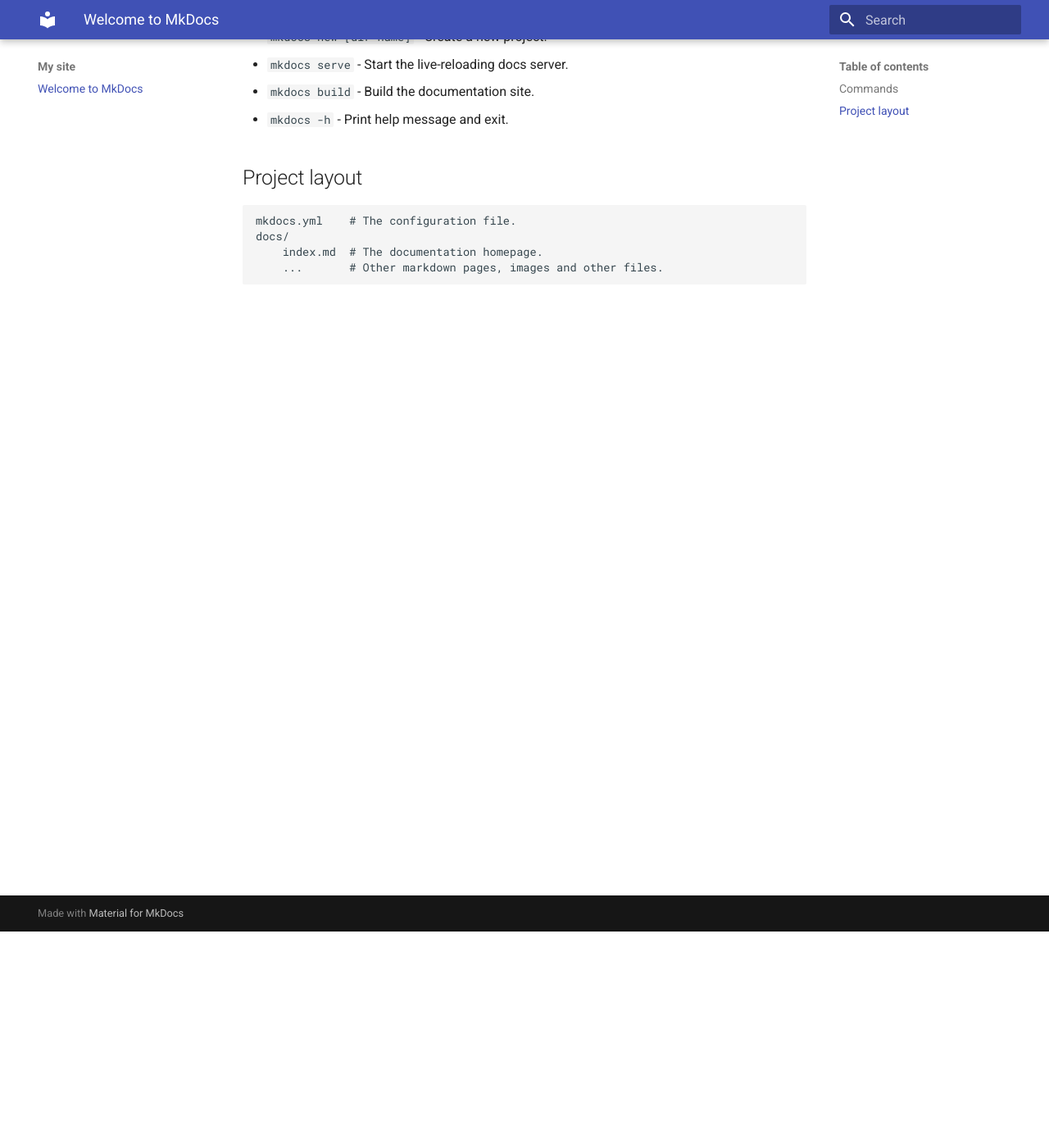
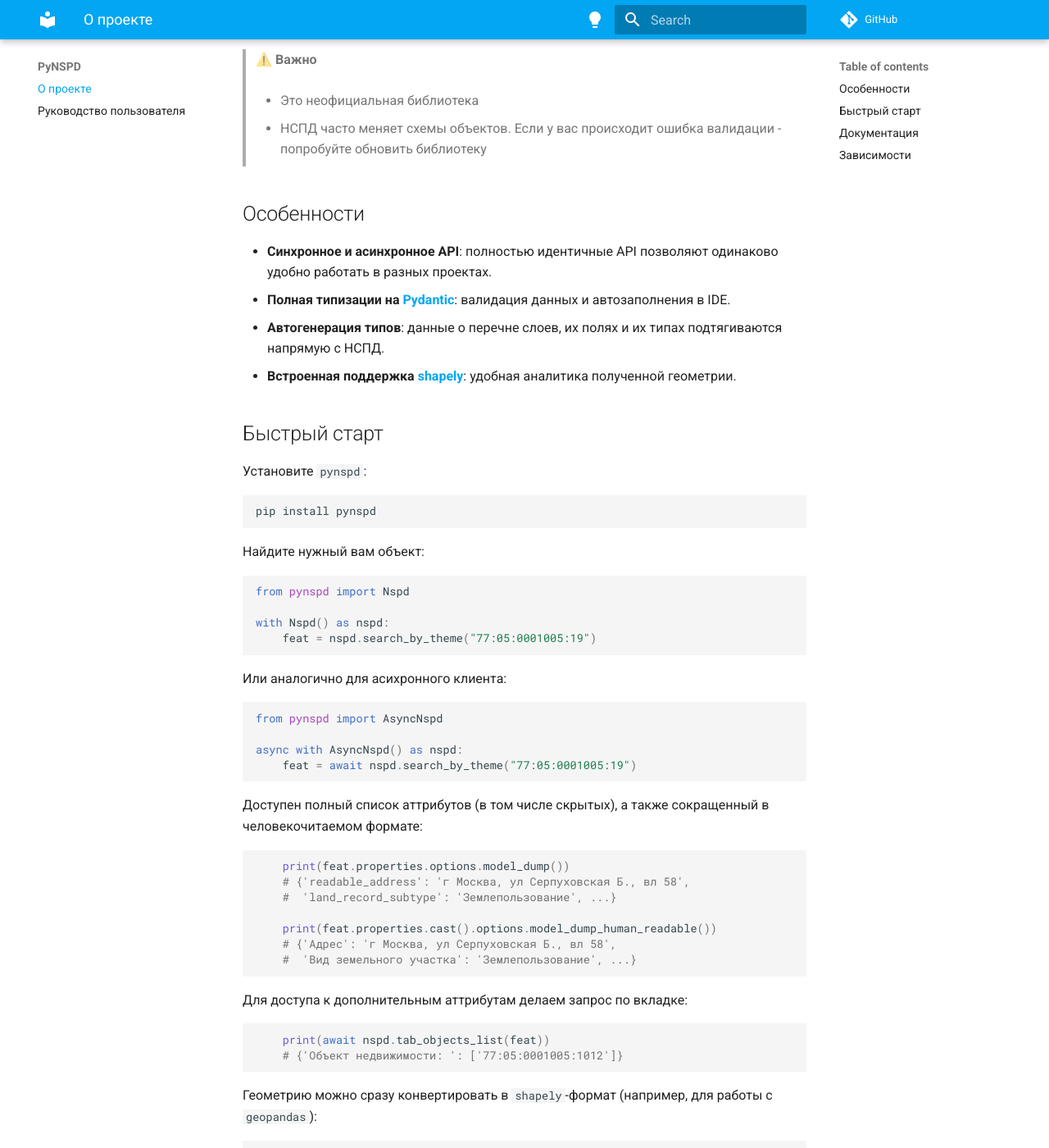
Before and after one commit to yazmolod/pynspd, an MkDocs documentation site: the page built from docs/README.md, in a window 1280 px wide and 1400 px high, scrolled down 264 px. Shown: the whole window at 82% size. Built offline with MkDocs 1.6.1 and Material for MkDocs 9.7.7, drawn with Linux system fonts in a browser that asks for light colours; comment, search, counter and statistics services are not loaded; some of the changed text lies outside the part shown; grey boxes are pictures that could not be loaded.

Commit message:
chore: update readme

````diff
--- /dev/null
+++ b/docs/README.md
@@ -0,0 +1,89 @@
+# PyNSPD
+
+<p align="center">
+  <em> Python-библиотека для работы с <a href="https://nspd.gov.ru" target="_blank">НСПД - Национальной системой пространственных данных</a> (ex-ПКК)</em>
+</p>
+<p align="center">
+  <a href="https://pypi.org/project/pynspd/" target="_blank">
+      <img alt="PyPI - Python Version" src="https://img.shields.io/pypi/pyversions/pynspd">
+  </a>
+  <a href='https://coveralls.io/github/yazmolod/pynspd?branch=main'>
+    <img src='https://coveralls.io/repos/github/yazmolod/pynspd/badge.svg?branch=main' alt='Coverage Status' />
+  </a>
+
+</p>
+
+---
+
+> ⚠️ **Важно**
+
+> - Это неофициальная библиотека
+
+> - НСПД часто меняет схемы объектов. Если у вас происходит ошибка валидации - попробуйте обновить библиотеку
+
+## Особенности
+- **Синхронное и асинхронное API**: полностью идентичные API позволяют одинаково удобно работать в разных проектах.
+- **Полная типизации на [Pydantic](https://github.com/pydantic/pydantic)**: валидация данных и автозаполнения в IDE.
+- **Автогенерация типов**: данные о перечне слоев, их полях и их типах подтягиваются напрямую с НСПД.
+- **Встроенная поддержка [shapely](https://github.com/shapely/shapely)**: удобная аналитика полученной геометрии.
+
+## Быстрый старт
+
+Установите `pynspd`:
+
+```
+pip install pynspd
+```
+
+Найдите нужный вам объект:
+
+```python
+from pynspd import Nspd
+
+with Nspd() as nspd:
+    feat = nspd.search_by_theme("77:05:0001005:19")
+```
+
+Или аналогично для асихронного клиента:
+
+```python
+from pynspd import AsyncNspd
+
+async with AsyncNspd() as nspd:
+    feat = await nspd.search_by_theme("77:05:0001005:19")
+```
+
+Доступен полный список аттрибутов (в том числе скрытых), а также сокращенный в человекочитаемом формате:
+
+```python
+    print(feat.properties.options.model_dump())
+    # {'readable_address': 'г Москва, ул Серпуховская Б., вл 58',
+    #  'land_record_subtype': 'Землепользование', ...}
+
+    print(feat.properties.cast().options.model_dump_human_readable())
+    # {'Адрес': 'г Москва, ул Серпуховская Б., вл 58',
+    #  'Вид земельного участка': 'Землепользование', ...}
+```
+
+Для доступа к дополнительным аттрибутам делаем запрос по вкладке:
+
+```python
+    print(await nspd.tab_objects_list(feat))
+    # {'Объект недвижимости: ': ['77:05:0001005:1012']}
+```
+
+Геометрию можно сразу конвертировать в `shapely`-формат (например, для работы с `geopandas`):
+
+```python
+    print(feat.geometry.to_shape().bounds)
+    # (37.62575417009177, 55.719792499833524, 37.626451149629915, 55.72046606889391)
+```
+
+## Документация
+С полной документацией можно ознакомиться [здесь](https://yazmolod.github.io/pynspd/)
+
+## Зависимости
+- `httpx` - запросы к API НСПД
+- `pydantic`, `geojson-pydantic` - типизации проекта
+- `pyproj`, `shapely` - для конвертации geojson-геометрии в удобный для аналитики формат
+-  `mercantile` - решение задач обратного геокодирования
--- a/docs/index.md
+++ /dev/null
@@ -1,17 +0,0 @@
-# Welcome to MkDocs
-
-For full documentation visit [mkdocs.org](https://www.mkdocs.org).
-
-## Commands
-
-* `mkdocs new [dir-name]` - Create a new project.
-* `mkdocs serve` - Start the live-reloading docs server.
-* `mkdocs build` - Build the documentation site.
-* `mkdocs -h` - Print help message and exit.
-
-## Project layout
-
-    mkdocs.yml    # The configuration file.
-    docs/
-        index.md  # The documentation homepage.
-        ...       # Other markdown pages, images and other files.
--- a/mkdocs.yml
+++ b/mkdocs.yml
@@ -1,4 +1,32 @@
-site_name: My site
+site_name: PyNSPD
 site_url: https://yazmolod.github.io/pynspd
+repo_url: https://github.com/yazmolod/pynspd
+
 theme:
   name: material
+
+  palette:
+  - scheme: default
+    primary: "light blue"
+    toggle:
+      icon: material/lightbulb
+      name: Switch to dark mode
+  - scheme: slate
+    primary: "light blue"
+    toggle:
+      icon: material/lightbulb-outline
+      name: Switch to light mode
+
+
+markdown_extensions:
+  - pymdownx.highlight:
+      anchor_linenums: true
+      line_spans: __span
+      pygments_lang_class: true
+  - pymdownx.inlinehilite
+  - pymdownx.snippets
+  - pymdownx.superfences
+
+nav:
+  - О проекте: README.md
+  - Руководство пользователя: userguide.md
````
Also changed, not shown: docs/userguide.md (renamed from README.md, +2 -43 lines).
